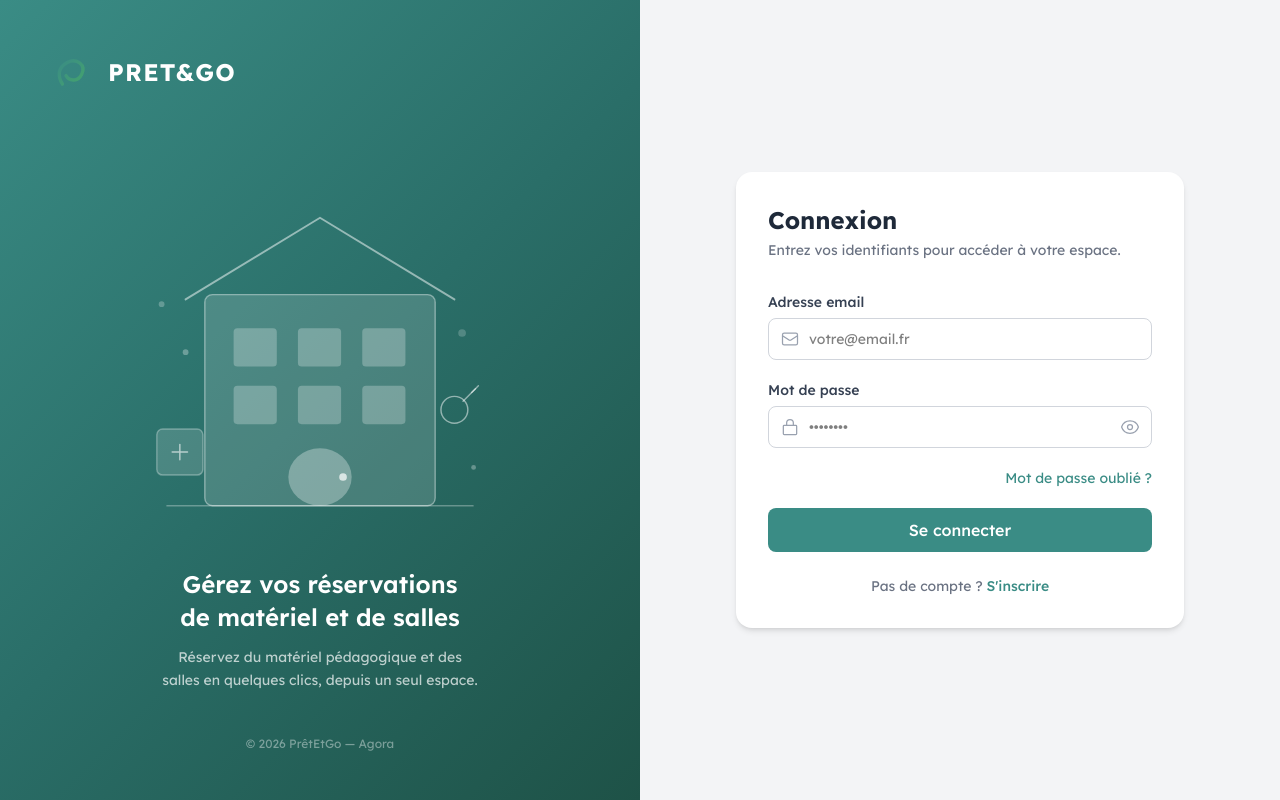
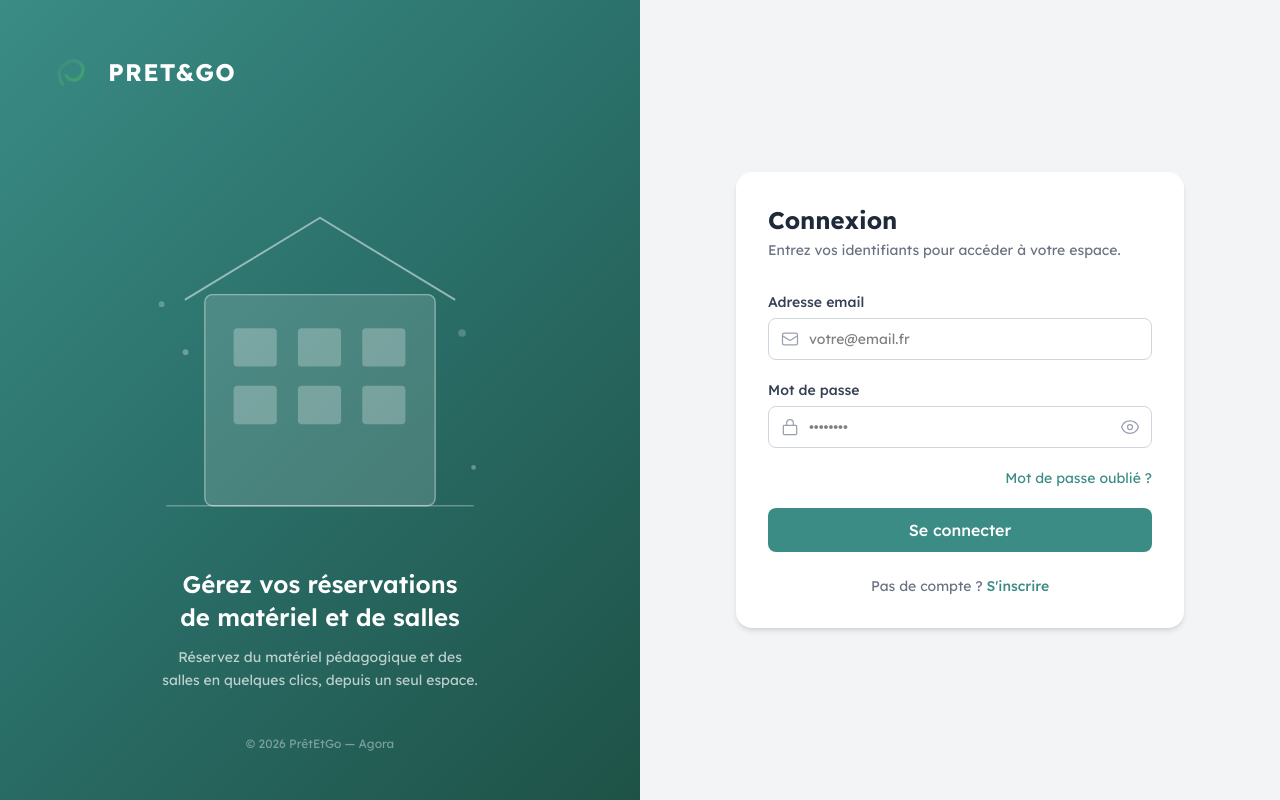
Before and after one commit to MatteoBaldinetti/Projet-tutore, a React (Vite) app in the folder web/: page / in a window 1280 px wide. Shown: the top 800 px of the page. Built offline with nearby package versions, Linux system fonts and the light colour scheme; no server answers.

Commit message:
Suppression des éléments SVG inutilisés dans les illustrations des pages Login et Register

```diff
--- a/web/src/pages/Login.tsx
+++ b/web/src/pages/Login.tsx
@@ -48,18 +48,8 @@ const IllustrationLogin = () => (
         <rect x="110" y="255" width="45" height="40" rx="4" fill="white" fillOpacity="0.25" />
         <rect x="177" y="255" width="45" height="40" rx="4" fill="white" fillOpacity="0.25" />
         <rect x="244" y="255" width="45" height="40" rx="4" fill="white" fillOpacity="0.25" />
-        {/* Porte */}
-        <rect x="167" y="320" width="66" height="60" rx="33" fill="white" fillOpacity="0.3" />
-        <circle cx="224" cy="350" r="4" fill="white" fillOpacity="0.7" />
         {/* Sol */}
         <line x1="40" y1="380" x2="360" y2="380" stroke="white" strokeOpacity="0.3" strokeWidth="1.5" />
-        {/* Éléments déco : boîte matériel */}
-        <rect x="30" y="300" width="48" height="48" rx="6" fill="white" fillOpacity="0.15" stroke="white" strokeOpacity="0.3" strokeWidth="1.5" />
-        <path d="M54 316 L54 332 M46 324 L62 324" stroke="white" strokeOpacity="0.6" strokeWidth="1.5" strokeLinecap="round" />
-        {/* Éléments déco : clé */}
-        <circle cx="340" cy="280" r="14" stroke="white" strokeOpacity="0.5" strokeWidth="1.5" fill="none" />
-        <line x1="349" y1="271" x2="365" y2="255" stroke="white" strokeOpacity="0.5" strokeWidth="1.5" strokeLinecap="round" />
-        <line x1="362" y1="258" x2="358" y2="262" stroke="white" strokeOpacity="0.5" strokeWidth="1.5" strokeLinecap="round" />
         {/* Points décoratifs */}
         <circle cx="60" cy="220" r="3" fill="white" fillOpacity="0.3" />
         <circle cx="348" cy="200" r="4" fill="white" fillOpacity="0.2" />
--- a/web/src/pages/Register.tsx
+++ b/web/src/pages/Register.tsx
@@ -54,18 +54,11 @@ const IllustrationRegister = () => (
         <rect x="110" y="260" width="180" height="10" rx="5" fill="white" fillOpacity="0.15" />
         {/* Bouton bas de carte */}
         <rect x="130" y="290" width="140" height="26" rx="13" fill="white" fillOpacity="0.3" />
-        {/* Avatar en haut de carte */}
-        <circle cx="200" cy="115" r="32" fill="white" fillOpacity="0.2" stroke="white" strokeOpacity="0.4" strokeWidth="1.5" />
-        <circle cx="200" cy="108" r="12" fill="white" fillOpacity="0.4" />
-        <path d="M175 140 Q200 128 225 140" stroke="white" strokeOpacity="0.4" strokeWidth="2" strokeLinecap="round" />
         {/* Éléments flottants */}
         <circle cx="68" cy="200" r="6" fill="white" fillOpacity="0.2" />
         <circle cx="340" cy="240" r="5" fill="white" fillOpacity="0.15" />
         <circle cx="85" cy="310" r="4" fill="white" fillOpacity="0.18" />
         <circle cx="345" cy="170" r="3" fill="white" fillOpacity="0.2" />
-        {/* Check mark */}
-        <circle cx="330" cy="130" r="20" fill="white" fillOpacity="0.15" stroke="white" strokeOpacity="0.3" strokeWidth="1.5" />
-        <path d="M322 130 L328 136 L340 122" stroke="white" strokeOpacity="0.6" strokeWidth="2" strokeLinecap="round" strokeLinejoin="round" />
         {/* Sol */}
         <line x1="40" y1="368" x2="360" y2="368" stroke="white" strokeOpacity="0.2" strokeWidth="1.5" />
         <ellipse cx="200" cy="374" rx="120" ry="8" fill="white" fillOpacity="0.05" />
```
